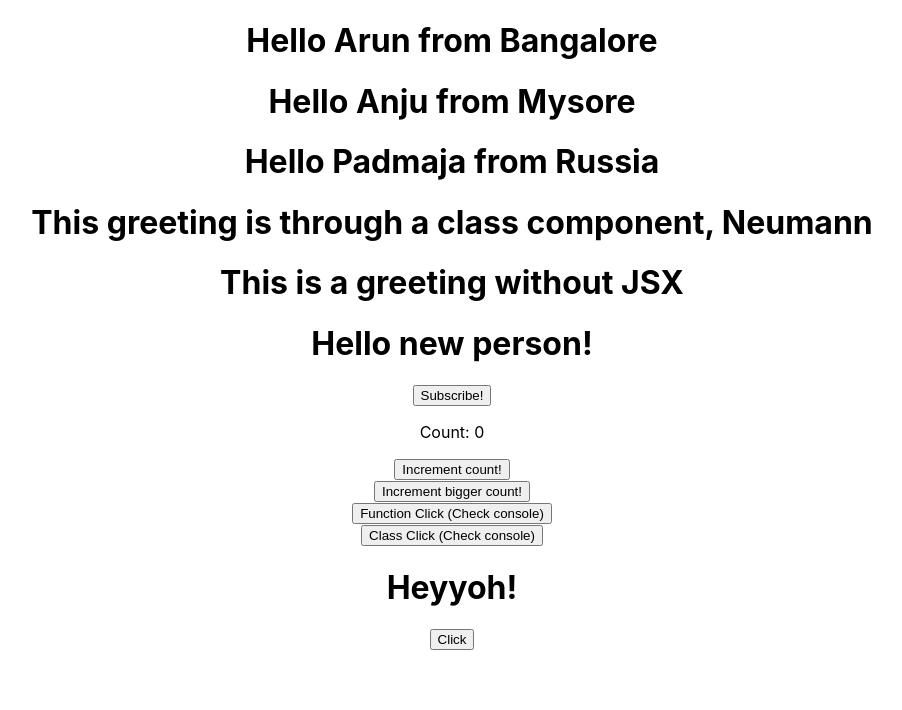
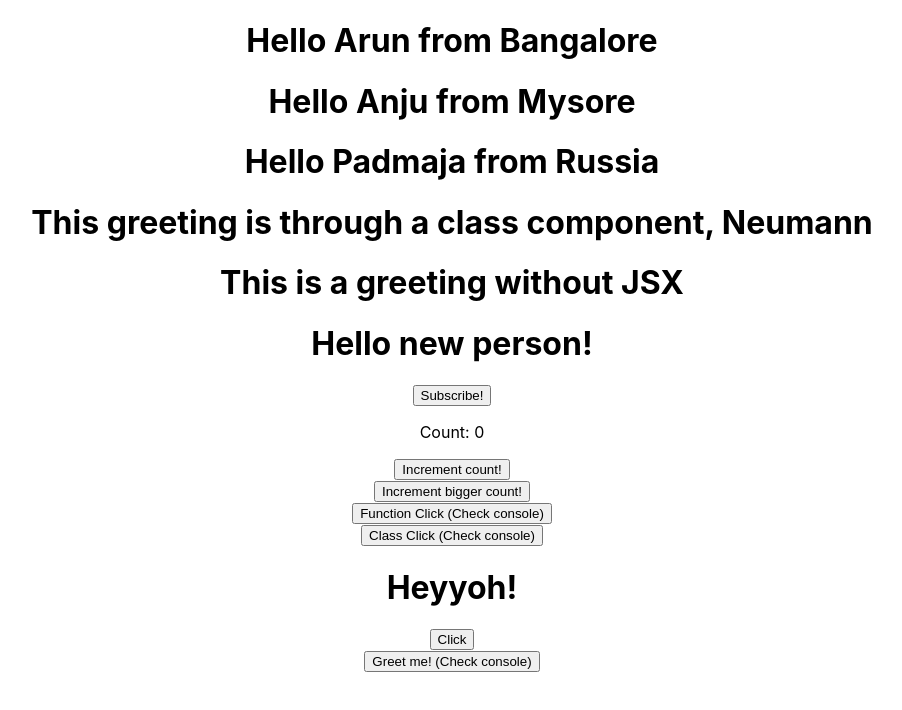
Before and after one commit to ShekarArun/hello-world-react, a React (Create React App) app: page / in a window 1280 px wide. Shown: the top 710 px of the page, without its empty margins (188-1090 px from the left). Built offline with nearby package versions, Linux system fonts and the light colour scheme.

Commit message:
feat: Pass method from parent to child component

```diff
--- a/src/App.js
+++ b/src/App.js
@@ -7,6 +7,7 @@ import Counter from './components/Counter'
 import FunctionClick from './components/FunctionClick'
 import ClassClick from './components/ClassClick'
 import EventBind from './components/EventBind'
+import ParentGreetComponent from './components/ParentGreetComponent'
 
 function App () {
   return (
@@ -21,6 +22,7 @@ function App () {
       <FunctionClick />
       <ClassClick />
       <EventBind />
+      <ParentGreetComponent />
     </div>
   )
 }
--- /dev/null
+++ b/src/components/ChildGreetComponent.js
@@ -0,0 +1,9 @@
+import React from 'react'
+
+function ChildGreetComponent ({ handleGreeting }) {
+  return (
+    <div><button onClick={() => handleGreeting('Child prop param sample')}>Greet me! (Check console)</button></div>
+  )
+}
+
+export default ChildGreetComponent
--- /dev/null
+++ b/src/components/ParentGreetComponent.js
@@ -0,0 +1,25 @@
+import React, { Component } from 'react'
+import ChildGreetComponent from './ChildGreetComponent'
+
+class ParentGreetComponent extends Component {
+  constructor (props) {
+    super(props)
+
+    this.state = {
+      name: 'Parent 1'
+    }
+  }
+
+  greet = (childComponentParam) => {
+    console.log(`Hello! ${this.state.name}`)
+    console.log(`Prop from child component: ${childComponentParam}`)
+  }
+
+  render () {
+    return (
+      <div><ChildGreetComponent handleGreeting={this.greet} /></div>
+    )
+  }
+}
+
+export default ParentGreetComponent
```
